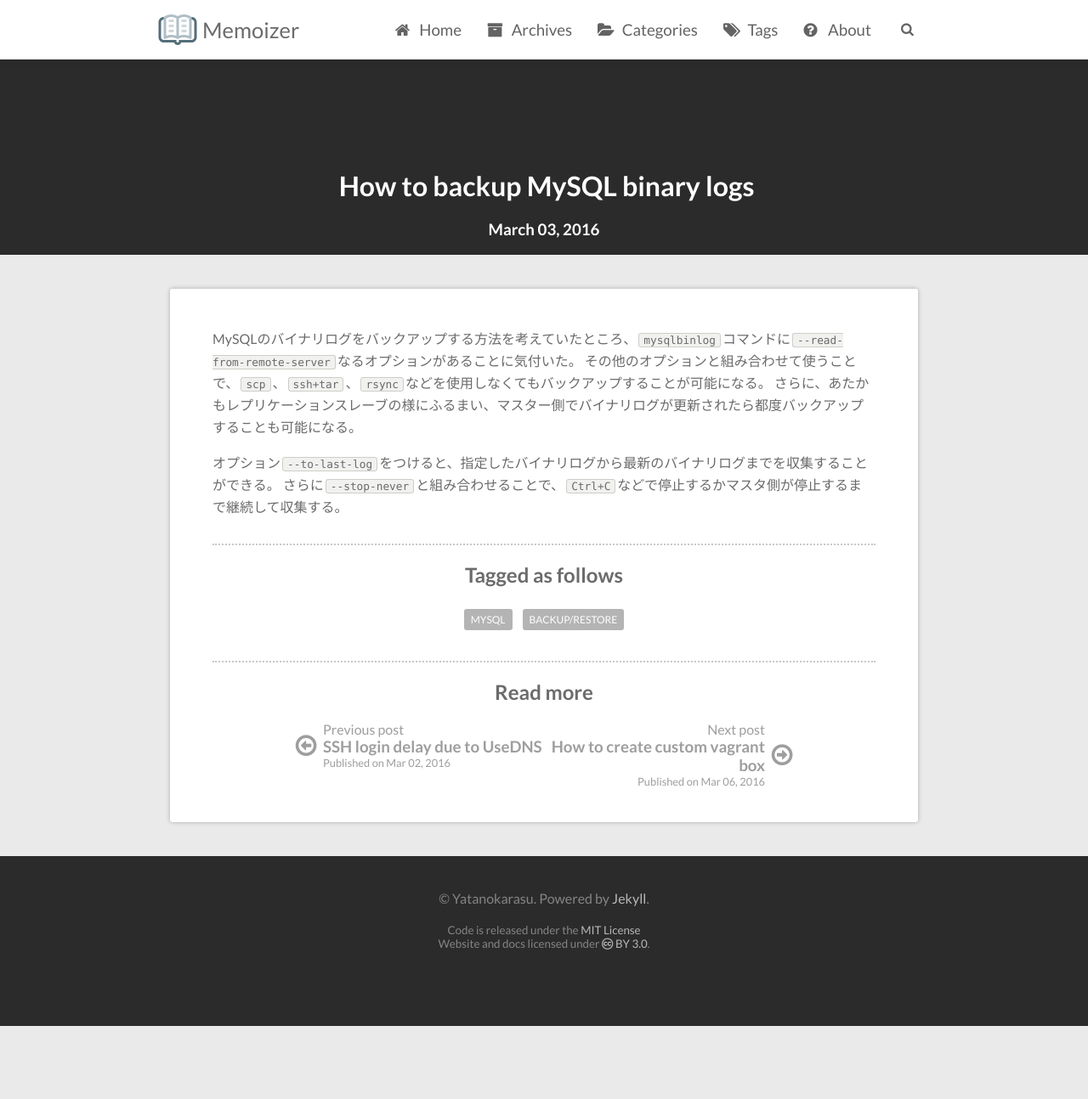
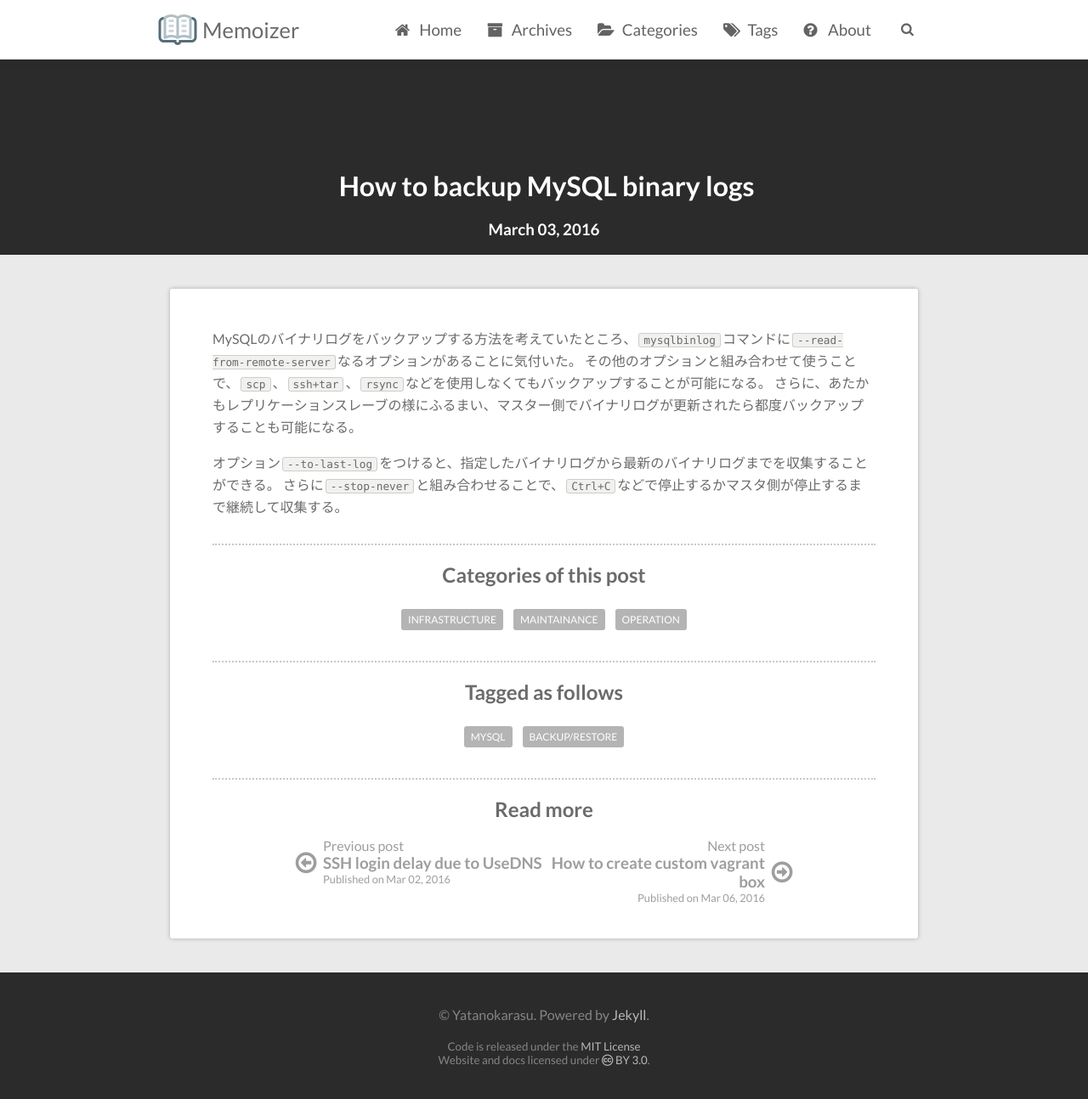
Before and after one commit to yatanokarasu/yatanokarasu.github.io, a Jekyll site: the page built from _posts/2016-03-03-how-to-backup-mysql-binlog.md, in a window 1280 px wide and 1345 px high. Shown: the top 1294 px of the window at 85% size. Built offline with Jekyll 4.4.1, drawn with Linux system fonts in a browser that asks for light colours; some web fonts are replaced.

Commit message:
Add categories at bottom on post page.
Signed-off-by: yatanokarasu <sync.outerphase@gmail.com>

```diff
--- a/_layouts/post.html
+++ b/_layouts/post.html
@@ -8,10 +8,16 @@ layout:         default
     {{ content }}
   </section>
   <footer class="contents-footer">
+    {% if page.categories.size != 0 %}
+    <div style="text-align: center">
+      <h2>Categories of this post</h2>
+      <span class="tags">{% for category in page.categories %}<a href="{{ site.url }}/categories#{{ category }}" title="categories of this post" class="tag"><span class="entry">{{ category }}</span></a>{% endfor %}</span>
+    </div>
+    {% endif %}
     {% if page.tags.size != 0 %}
     <div style="text-align: center">
       <h2>Tagged as follows</h2>
-      <span class="tags">{% for tag in page.tags %}<a href="{{ site.url }}/tags#{{ tag }}" title="Pages tagged {{ tag }}" class="tag"><span class="entry">{{ tag }}</span></a>{% endfor %}</span>
+      <span class="tags">{% for tag in page.tags %}<a href="{{ site.url }}/tags#{{ tag }}" title="tagged as {{ tag }}" class="tag"><span class="entry">{{ tag }}</span></a>{% endfor %}</span>
     </div>
     {% endif %}
     {% if page.previous or page.next %}
```
